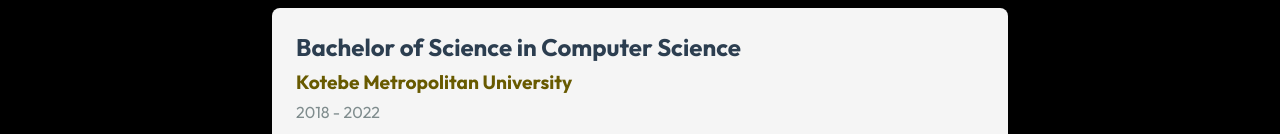
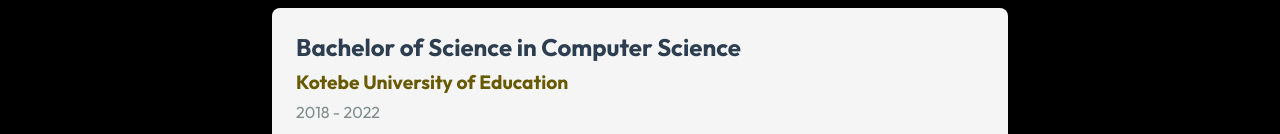
Before and after one commit to yeabtsega45/My-Portfolio, a React (Create React App) app: page /about in a window 1280 px wide. Shown: the part 586-720 px from the top of the page. Built offline with nearby package versions, Linux system fonts and the light colour scheme.

Commit message:
update Education data

```diff
--- a/src/Components/EducationData.js
+++ b/src/Components/EducationData.js
@@ -1,7 +1,7 @@
 export const EducationData = [
   {
     degree: "Bachelor of Science in Computer Science",
-    institution: "Kotebe Metropolitan University",
+    institution: "Kotebe University of Education",
     year: "2018 - 2022",
     description: "Focused on web development, algorithms, and data structures.",
     certificate:
@@ -14,6 +14,6 @@ export const EducationData = [
     description:
       "8-week program covering modern web technologies including Javascript, DOM manipulation, HTML and CSS.",
     certificate:
-      "https://drive.google.com/file/d/1C5agIB3Hdyaz32ncO6L-tlUW8l2ef8U4/view?usp=drive_link",
+      "https://www.udacity.com/certificate/e/31fd46ac-5fd3-11ef-abaf-8353d7344e2f",
   },
 ];
```
